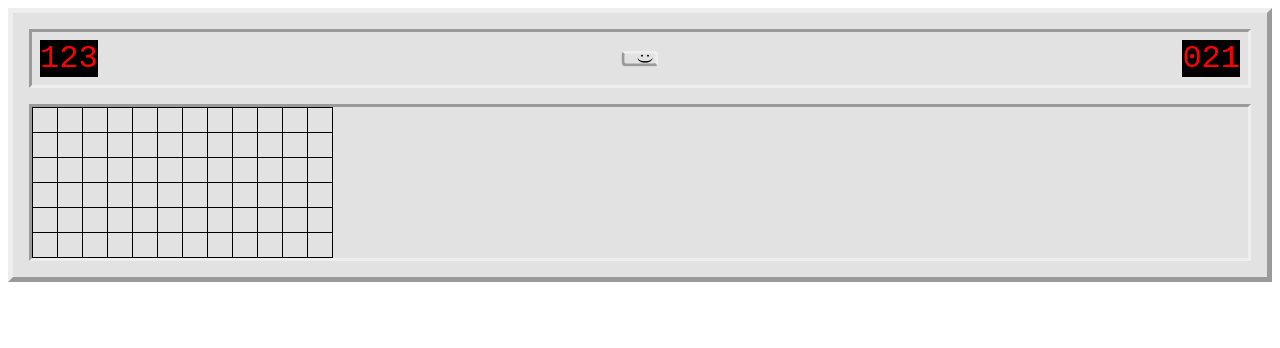
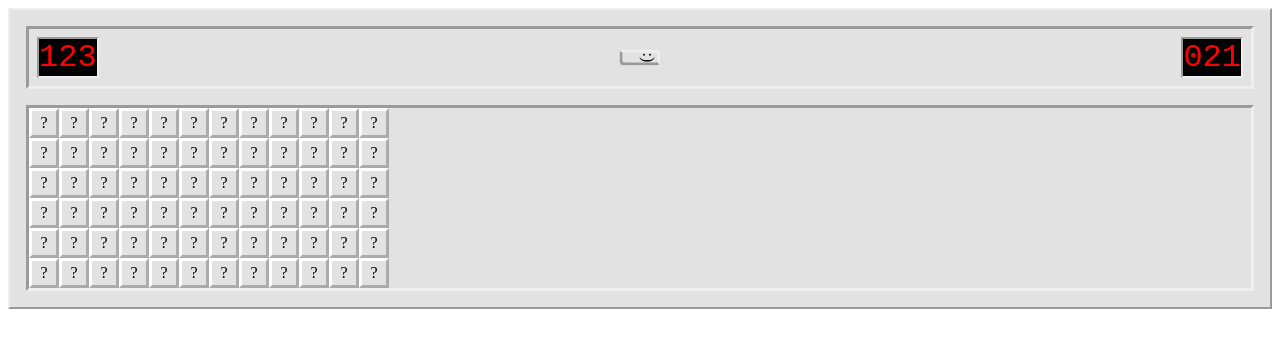
Before and after one commit to eckdanny/eck.angular-sweeper, a website: page app/index.html in a window 1280 px wide. Drawn offline with nearby package versions, Linux system fonts and the light colour scheme; some packages are replaced by stand-ins of ours; files that its build step writes are made by us from their sources.

Commit message:
Some basic click handling and css rules

```diff
--- a/app/index.html
+++ b/app/index.html
@@ -41,97 +41,91 @@
 
       </div>
 
-      <div class="grid"
-           onmousedown="activate()"
-           onmouseup="deactivate()"
-           draggable="false"
-      >
-
+      <div class="grid" draggable="false">
         <div class="row">
-          <div class="cell" draggable="false"></div>
-          <div class="cell" draggable="false"></div>
-          <div class="cell" draggable="false"></div>
-          <div class="cell" draggable="false"></div>
-          <div class="cell" draggable="false"></div>
-          <div class="cell" draggable="false"></div>
-          <div class="cell" draggable="false"></div>
-          <div class="cell" draggable="false"></div>
-          <div class="cell" draggable="false"></div>
-          <div class="cell" draggable="false"></div>
-          <div class="cell" draggable="false"></div>
-          <div class="cell" draggable="false"></div>
+          <div class="cell unknown">?</div>
+          <div class="cell unknown">?</div>
+          <div class="cell unknown">?</div>
+          <div class="cell unknown">?</div>
+          <div class="cell unknown">?</div>
+          <div class="cell unknown">?</div>
+          <div class="cell unknown">?</div>
+          <div class="cell unknown">?</div>
+          <div class="cell unknown">?</div>
+          <div class="cell unknown">?</div>
+          <div class="cell unknown">?</div>
+          <div class="cell unknown">?</div>
         </div>
         <div class="row">
-          <div class="cell" draggable="false"></div>
-          <div class="cell" draggable="false"></div>
-          <div class="cell" draggable="false"></div>
-          <div class="cell" draggable="false"></div>
-          <div class="cell" draggable="false"></div>
-          <div class="cell" draggable="false"></div>
-          <div class="cell" draggable="false"></div>
-          <div class="cell" draggable="false"></div>
-          <div class="cell" draggable="false"></div>
-          <div class="cell" draggable="false"></div>
-          <div class="cell" draggable="false"></div>
-          <div class="cell" draggable="false"></div>
+          <div class="cell unknown">?</div>
+          <div class="cell unknown">?</div>
+          <div class="cell unknown">?</div>
+          <div class="cell unknown">?</div>
+          <div class="cell unknown">?</div>
+          <div class="cell unknown">?</div>
+          <div class="cell unknown">?</div>
+          <div class="cell unknown">?</div>
+          <div class="cell unknown">?</div>
+          <div class="cell unknown">?</div>
+          <div class="cell unknown">?</div>
+          <div class="cell unknown">?</div>
         </div>
         <div class="row">
-          <div class="cell" draggable="false"></div>
-          <div class="cell" draggable="false"></div>
-          <div class="cell" draggable="false"></div>
-          <div class="cell" draggable="false"></div>
-          <div class="cell" draggable="false"></div>
-          <div class="cell" draggable="false"></div>
-          <div class="cell" draggable="false"></div>
-          <div class="cell" draggable="false"></div>
-          <div class="cell" draggable="false"></div>
-          <div class="cell" draggable="false"></div>
-          <div class="cell" draggable="false"></div>
-          <div class="cell" draggable="false"></div>
+          <div class="cell unknown">?</div>
+          <div class="cell unknown">?</div>
+          <div class="cell unknown">?</div>
+          <div class="cell unknown">?</div>
+          <div class="cell unknown">?</div>
+          <div class="cell unknown">?</div>
+          <div class="cell unknown">?</div>
+          <div class="cell unknown">?</div>
+          <div class="cell unknown">?</div>
+          <div class="cell unknown">?</div>
+          <div class="cell unknown">?</div>
+          <div class="cell unknown">?</div>
         </div>
         <div class="row">
-          <div class="cell" draggable="false"></div>
-          <div class="cell" draggable="false"></div>
-          <div class="cell" draggable="false"></div>
-          <div class="cell" draggable="false"></div>
-          <div class="cell" draggable="false"></div>
-          <div class="cell" draggable="false"></div>
-          <div class="cell" draggable="false"></div>
-          <div class="cell" draggable="false"></div>
-          <div class="cell" draggable="false"></div>
-          <div class="cell" draggable="false"></div>
-          <div class="cell" draggable="false"></div>
-          <div class="cell" draggable="false"></div>
+          <div class="cell unknown">?</div>
+          <div class="cell unknown">?</div>
+          <div class="cell unknown">?</div>
+          <div class="cell unknown">?</div>
+          <div class="cell unknown">?</div>
+          <div class="cell unknown">?</div>
+          <div class="cell unknown">?</div>
+          <div class="cell unknown">?</div>
+          <div class="cell unknown">?</div>
+          <div class="cell unknown">?</div>
+          <div class="cell unknown">?</div>
+          <div class="cell unknown">?</div>
         </div>
         <div class="row">
-          <div class="cell" draggable="false"></div>
-          <div class="cell" draggable="false"></div>
-          <div class="cell" draggable="false"></div>
-          <div class="cell" draggable="false"></div>
-          <div class="cell" draggable="false"></div>
-          <div class="cell" draggable="false"></div>
-          <div class="cell" draggable="false"></div>
-          <div class="cell" draggable="false"></div>
-          <div class="cell" draggable="false"></div>
-          <div class="cell" draggable="false"></div>
-          <div class="cell" draggable="false"></div>
-          <div class="cell" draggable="false"></div>
+          <div class="cell unknown">?</div>
+          <div class="cell unknown">?</div>
+          <div class="cell unknown">?</div>
+          <div class="cell unknown">?</div>
+          <div class="cell unknown">?</div>
+          <div class="cell unknown">?</div>
+          <div class="cell unknown">?</div>
+          <div class="cell unknown">?</div>
+          <div class="cell unknown">?</div>
+          <div class="cell unknown">?</div>
+          <div class="cell unknown">?</div>
+          <div class="cell unknown">?</div>
         </div>
         <div class="row">
-          <div class="cell" draggable="false"></div>
-          <div class="cell" draggable="false"></div>
-          <div class="cell" draggable="false"></div>
-          <div class="cell" draggable="false"></div>
-          <div class="cell" draggable="false"></div>
-          <div class="cell" draggable="false"></div>
-          <div class="cell" draggable="false"></div>
-          <div class="cell" draggable="false"></div>
-          <div class="cell" draggable="false"></div>
-          <div class="cell" draggable="false"></div>
-          <div class="cell" draggable="false"></div>
-          <div class="cell" draggable="false"></div>
+          <div class="cell unknown">?</div>
+          <div class="cell unknown">?</div>
+          <div class="cell unknown">?</div>
+          <div class="cell unknown">?</div>
+          <div class="cell unknown">?</div>
+          <div class="cell unknown">?</div>
+          <div class="cell unknown">?</div>
+          <div class="cell unknown">?</div>
+          <div class="cell unknown">?</div>
+          <div class="cell unknown">?</div>
+          <div class="cell unknown">?</div>
+          <div class="cell unknown">?</div>
         </div>
-
       </div>
 
     </div>
@@ -180,6 +174,7 @@
     <script src="bower_components/angular/angular.js"></script>
     <script src="bower_components/json3/lib/json3.js"></script>
     <script src="bower_components/angular-route/angular-route.js"></script>
+    <script src="bower_components/jquery/dist/jquery.js"></script>
     <!-- endbower -->
     <!-- endbuild -->
 
@@ -190,12 +185,43 @@
         <!-- endbuild -->
 
     <script type="text/javascript">
-      function activate () {
-        document.querySelector('.grid').classList.add('active');
-      }
-      function deactivate () {
-        alert('hi');
-      }
+    $(function () {
+
+      $container = $('.container');
+
+      $('html').on('mouseup', function () {
+        $container.removeClass('active');
+      });
+
+      $('.grid')
+      .on('mouseover', '.cell', function () {
+        this.classList.add('over');
+      })
+      .on('mouseout', '.cell', function () {
+        console.log('mouseout');
+        this.classList.remove('over');
+      })
+      .on('mousedown', '.cell', function () {
+        $container.addClass('active')
+      });
+
+      // $('.grid').on('mousemove', '.cell', function () {
+      //   console.log('mousemove');
+      //   $(this).css('background-color', 'blue');
+      //   console.log($(this));
+      // })
+
+
+
+    });
+      // function activate () {
+      //   document.querySelector('.grid').classList.add('active');
+      //   console.log('grid state: active');
+      // }
+      // function deactivate () {
+      //   document.querySelector('.grid').classList.remove('active');
+      //   console.log('grid state: inactive');
+      // }
     </script>
 </body>
 </html>
--- a/app/styles/grid/grid.scss
+++ b/app/styles/grid/grid.scss
@@ -1,26 +1,39 @@
+/**
+ * Variables
+ */
+
+$border-thin: 2px;
+$border-thick: 2px;
+$primary: rgb(226, 226, 226);
+$accent-light: blue;
+$accent-dark: yellow;
+
 .container {
-  border-width: 5px;
+  border-width: $border-thick;
   border-style: outset;
-  background-color: rgb(226, 226, 226);
+  background-color: $primary;
   padding: 1em;
 
-  > div {
+  & > div {
     border: inset;
     padding: .5em;
   }
 
   .header {
-
     margin-bottom: 1em;
     display: flex;
     flex-direction: row;
     flex-wrap: nowrap;
     justify-content: space-between;
-
   }
 }
 
+.container.active {
+  background-color: pink;
+}
+
 .smiley {
+  content: 'asdfasdf';
   border: outset;
   border-radius: 5px;
 
@@ -35,6 +48,8 @@
   padding: 0;
   font-size: 0;
   font-family: monospace;
+  border-style: inset;
+  border-width: 2px;
 
   .digit {
     font-size: 24pt;
@@ -44,13 +59,16 @@
   }
 }
 
-.grid.active .cell:hover {
+.active .cell {
   background-color: red;
+}
+.active .cell.over {
+  background-color: green !important;
 }
 
 .grid {
 
-  border-collapse: collapse;
+  cursor: default;
 
   padding: 0 !important;
 
@@ -62,28 +80,25 @@
   user-select: none;
 
   .row {
-
     margin: 0;
     width: 100%;
+  }
 
   .cell {
     display: table-cell;
-      border: 1px solid black;
     border-top: none;
     height: 100%;
-      // width: 30%;
     height: 1.5em;
     width: 1.5em;
     margin: 0;
-    }
+    vertical-align: middle;
+    text-align: center;
 
-    .cell:hover:active {
-      background-color: pink;
+    &.unknown {
+      border-color: white;
+      border-style: outset;
+      border-width: 3px;
     }
   }
 
-  .row:first-child .cell {
-    border-top: 1px solid black;
 }
-
-}
```
Lines whose indentation alone changed are shown as unchanged.
